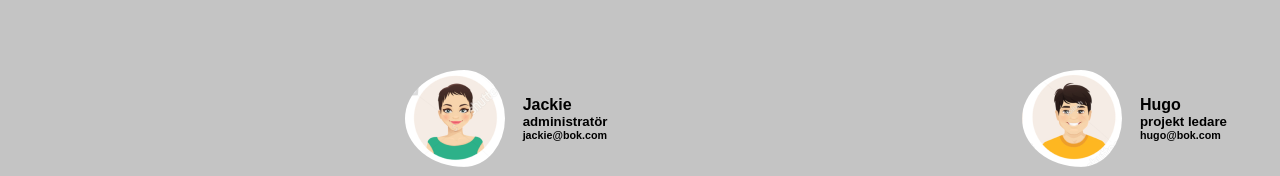
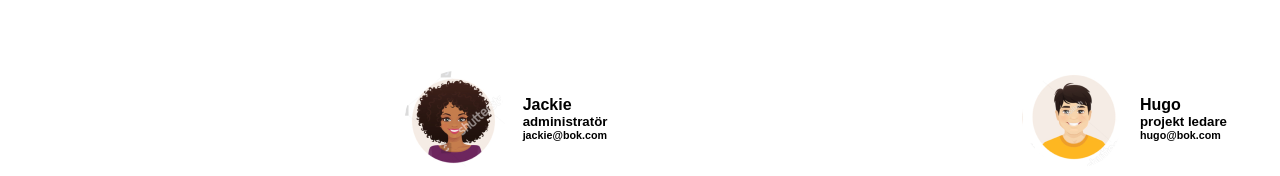
Before and after one commit to JonathanFrontend/Projekt-foretagssida, a React (Create React App) app in the folder foretagssida-webshop/: page /about in a window 1280 px wide. Shown: the part 721-897 px from the top of the page. Built offline with nearby package versions, Linux system fonts and the light colour scheme.

Commit message:
css update

```diff
--- a/foretagssida-webshop/src/App.css
+++ b/foretagssida-webshop/src/App.css
@@ -42,7 +42,7 @@
   display: flex;
   flex-direction:column;
   width: 100%;
-  background: #C4C4C4;
+  background: #FFFFFF
 }
 
 .header-img{
--- a/foretagssida-webshop/src/data/personal.json
+++ b/foretagssida-webshop/src/data/personal.json
@@ -2,7 +2,7 @@
     "personal": [
       {
         "name": "Jackie",
-        "img": "girl4.png",
+        "img": "girl1.png",
         "role" : "administratör",
         "alt_text":"Jackie face",
         "mail":"jackie@bok.com"
```
Also changed, not shown: foretagssida-webshop/public/images/girl1.png (added).
